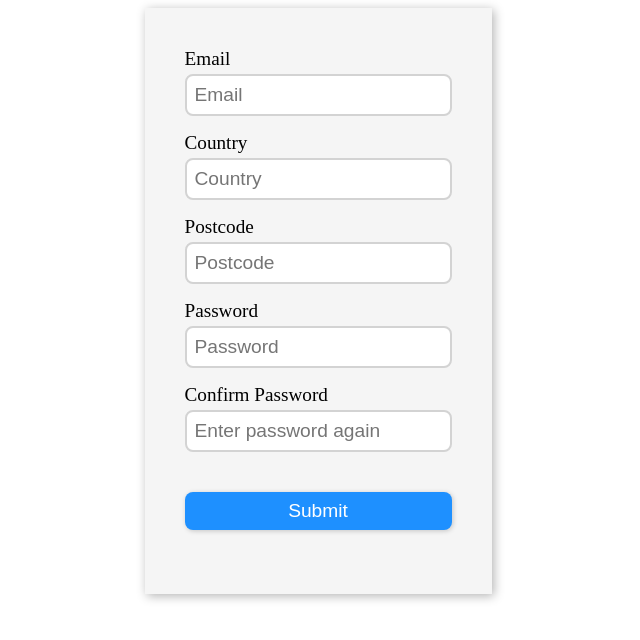
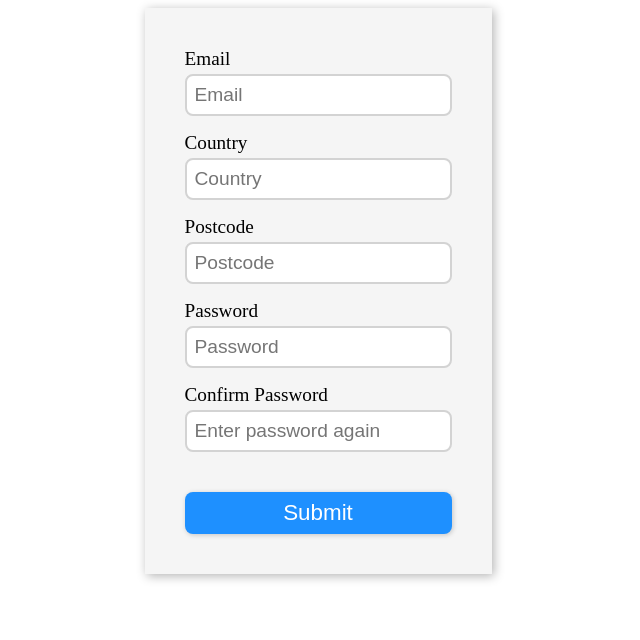
Before and after one commit to ckyever/form-validation-practice, a website built with webpack: page src/template.html in a window 1280 px wide. Shown: the whole page, without its empty margins (322-962 px from the left). Built offline with nearby package versions, Linux system fonts and the light colour scheme.

Commit message:
Adjust form styling

```diff
--- a/src/styles.css
+++ b/src/styles.css
@@ -39,10 +39,10 @@ label {
 
 button[type="submit"] {
   padding: 8px;
-  margin: 24px 0;
+  margin-top: 24px;
   color: white;
   background-color: dodgerblue;
-  font-size: 1.2rem;
+  font-size: 1.4rem;
   border: none;
   border-radius: 8px;
   box-shadow: 1px 1px 5px rgba(0, 0, 0, 0.2);
```
